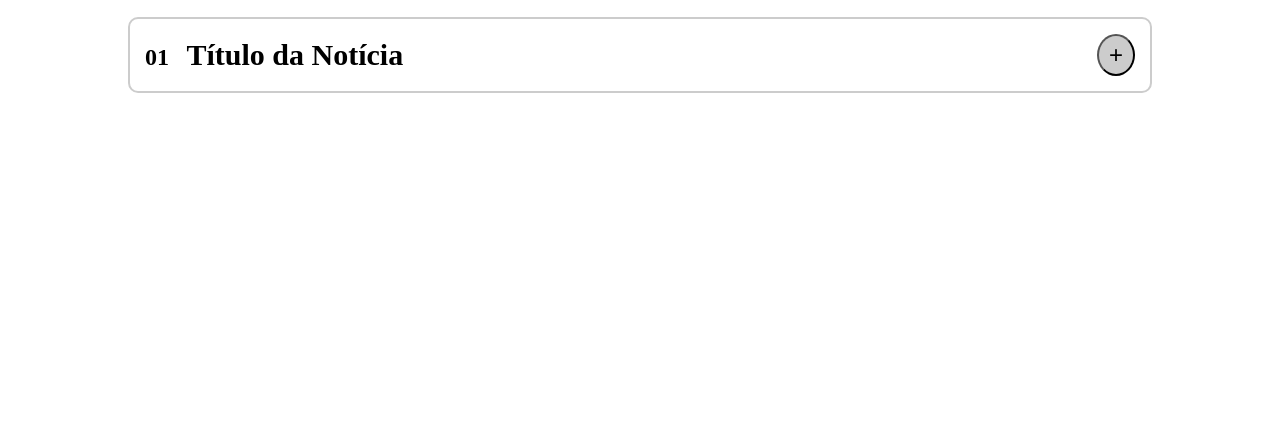
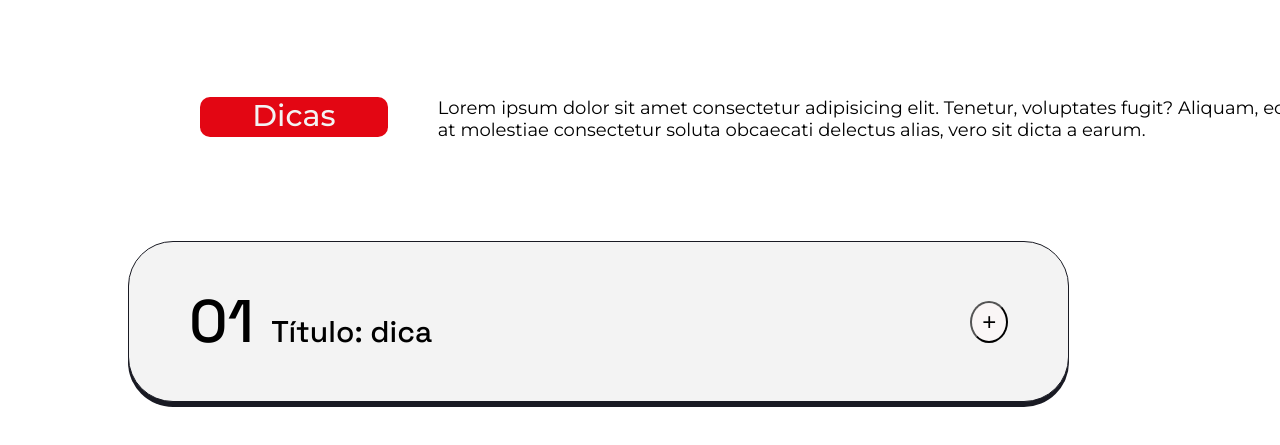
Before and after one commit to mariccardoso/PortaldeMaterias, a plain HTML site: page pages/dica.html in a window 1280 px wide. Shown: the part 127-572 px from the top of the page. Drawn offline with Linux system fonts and the light colour scheme.

Commit message:
fix(dica.html): update card, add introduction section and upgrade dicas.css

```diff
--- a/assets/css/dica.css
+++ b/assets/css/dica.css
@@ -120,42 +120,87 @@ nav img {
     color: #e30613;
 }
 
+/* Introdução */
+.introduction {
+    display: flex;
+    width: 1400px;
+    padding: 0px 100px;
+    align-items: flex-start;
+    gap: 50px;
+    margin: 100px;
+}
+
+.title-dica {
+    color: var(--grey);
+    font-family: "Montserrat";
+    font-size: 30px;
+    font-weight: 500;
+    text-align: center;
+    background: var(--vermelho);
+    border-radius: var(--border-radius);
+    width: 300px;
+    height: 40px;
+    text-align: center;
+}
+
+.site-text {
+    color: #000;
+    font-family: Montserrat;
+    font-size: 18px;
+    font-weight: 400;
+}
+
+
 /* Cards de notícias */
 .container {
     width: 80%;
+    margin-top: 80px;
     margin: 0 auto;
 }
 
-.noticia {
-    border: 2px solid #ccc;
-    border-radius: 10px;
-    margin: 20px 0;
-    padding: 15px;
-    background-color: #fff;
-    transition: all 0.3s ease;
-    position: relative;
+.dica {
+    display: flex;
+    width: 80%;
+    padding: 41px 60px;
+    flex-direction: column;
+    align-items: flex-start;
+    gap: 10px;
+    border-radius: 45px;
+    border: 1px solid #191A23;
+    background: var(--Grey, #F3F3F3);
+    box-shadow: 0px 5px 0px 0px #191A23;
 }
-
 .titulo {
     display: flex;
     justify-content: space-between;
     align-items: center;
     font-size: 20px;
     cursor: pointer;
+    width: 100%;
 }
 
 .numero {
-    font-weight: bold;
-    font-size: 24px;
+    color: #000;
+font-family: "Space Grotesk";
+font-size: 60px;
+font-style: normal;
+font-weight: 500;
+line-height: normal;
 }
 
 .texto-titulo {
     margin-left: 10px;
+    color: #000;
+    font-family: "Space Grotesk";
+    font-size: 30px;
+    font-style: normal;
+    font-weight: 500;
+    line-height: normal;
 }
 
 .icone {
     font-size: 24px;
-    background-color: #ccc;
+    background-color: #faf6f6;
     border-radius: 50%;
     padding: 5px 10px;
     cursor: pointer;
@@ -166,19 +211,35 @@ nav img {
     display: none;
     margin-top: 10px;
     font-size: 16px;
+    color: var(--Grey, #F3F3F3);
+
+    /* p */
+    font-family: Montserrat;
+    font-size: 18px;
+    font-style: normal;
+    font-weight: 400;
+    line-height: normal;
 }
 
-.noticia.ativa {
-    background-color: #e53935; /* Cor vermelha quando ativo */
-    color: white;
-    transform: scale(1.05);
+
+.dica.ativa {
+    border-radius: 45px;
+    border: 1px solid #191A23;
+    background: var(--Vermelho, #E30613);
+    box-shadow: 0px 5px 0px 0px #191A23;
+    color: var(--Grey, #F3F3F3);
+
 }
+.dica.ativa .texto-titulo, .dica.ativa .numero {
+    color: var(--Grey, #F3F3F3);
 
-.noticia.ativa .icone {
+}
+.dica.ativa .icone {
     background-color: white;
     color: #e53935;
 }
 
-.noticia.ativa .conteudo {
+.dica.ativa .conteudo {
     display: block;
+    gap: 30px;
 }
--- a/assets/js/dica.js
+++ b/assets/js/dica.js
@@ -1,9 +1,9 @@
 // Seleciona o botão e o conteúdo da notícia
-const noticia1 = document.getElementById('noticia1');
-const icone1 = document.getElementById('icone1');
+const noticia1 = document.getElementById('dica1');
+const icone1 = document.getElementById('dica1');
 
 // Adiciona o evento de clique no ícone
 icone1.addEventListener('click', function() {
     // Alterna a classe 'ativa' para expandir e mudar a cor
-    noticia1.classList.toggle('ativa');
+    dica1.classList.toggle('ativa');
 });
--- a/pages/dica.html
+++ b/pages/dica.html
@@ -30,19 +30,24 @@
         </header>
     </main>
 
-    <!-- Cards de notícias -->
+    <section class="introduction">
+        <h1 class="title-dica">Dicas</h1>
+        <p class="site-text">Lorem ipsum dolor sit amet consectetur adipisicing elit. Tenetur, voluptates fugit? Aliquam, eos animi natus nobis, harum quod at molestiae consectetur soluta obcaecati delectus alias, vero sit dicta a earum.</p>
+    </section>
+
+    <!-- Cards de dicas -->
     <article class="container">
-        <section class="noticia" id="noticia1">
+        <section class="dica" id="dica1">
             <header class="titulo">
                 <h2>
                     <span class="numero">01</span>
-                    <span class="texto-titulo">Título da Notícia</span>
+                    <span class="texto-titulo">Título: dica</span>
                 </h2>
                 <button class="icone" id="icone1" aria-expanded="false" aria-controls="conteudo1">+</button>
             </header>
             <div class="conteudo" id="conteudo1" hidden>
                 <p>
-                    Este é o conteúdo da notícia. Ele aparece quando o botão é clicado e o botão muda de cor.
+                    Lorem ipsum dolor sit amet consectetur adipisicing elit. Quisquam eaque officiis aspernatur possimus sunt dolorem, soluta sequi sint ipsam impedit tempora similique nulla repudiandae architecto aut quia ea praesentium optio? Lorem ipsum dolor, sit amet consectetur adipisicing elit. Corrupti voluptatem mollitia porro veritatis illum? Molestiae ducimus, ipsam numquam illum doloremque repudiandae et nesciunt. Natus itaque ducimus, labore illum quo voluptates! Lorem ipsum dolor sit amet consectetur adipisicing elit. Error, corporis harum dolore perspiciatis tenetur reiciendis veniam? Optio voluptates ipsa exercitationem ducimus eveniet, eaque neque, eum quod quos ut error aliquid.lorem
                 </p>
             </div>
         </section>
```
